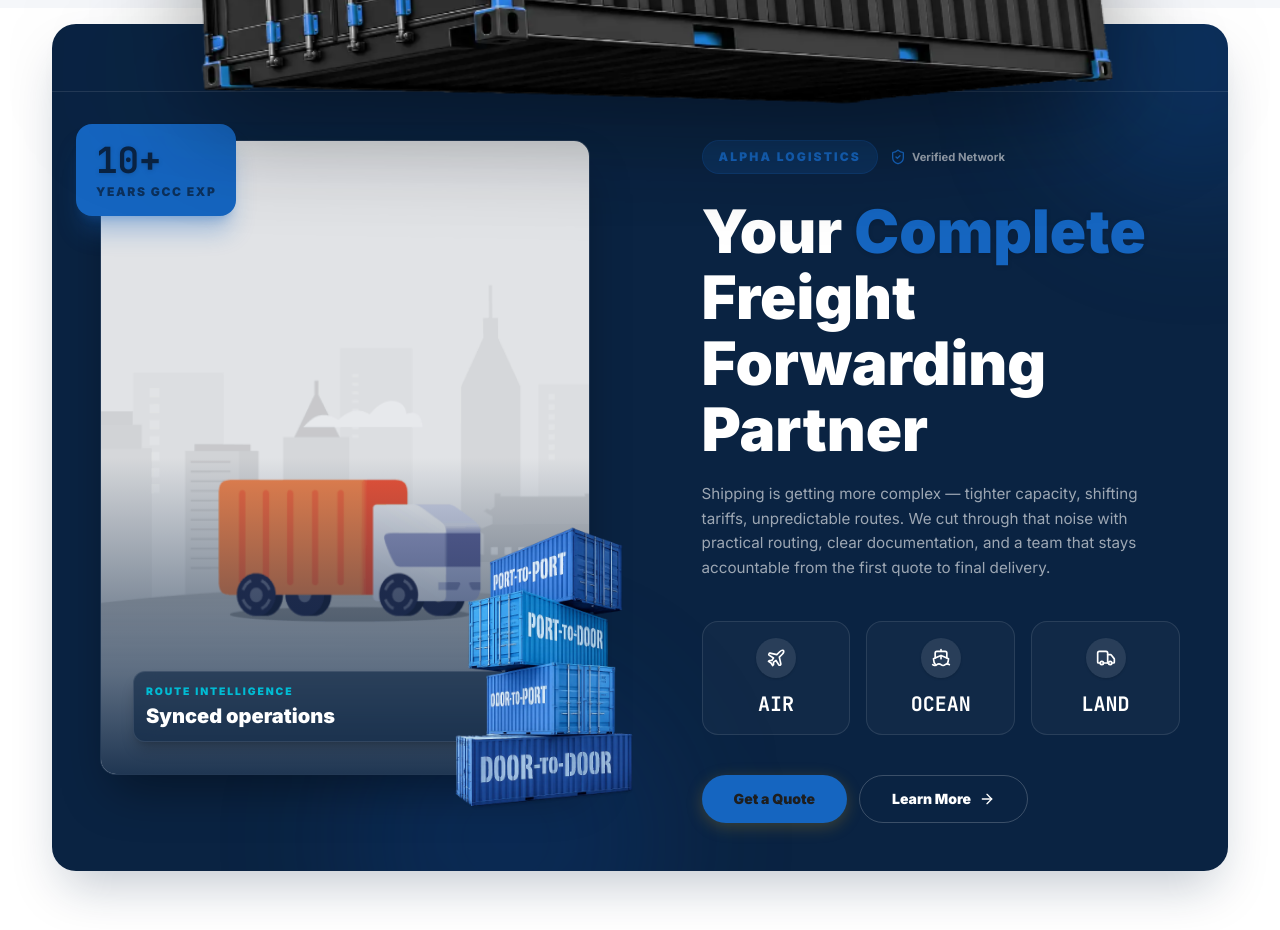
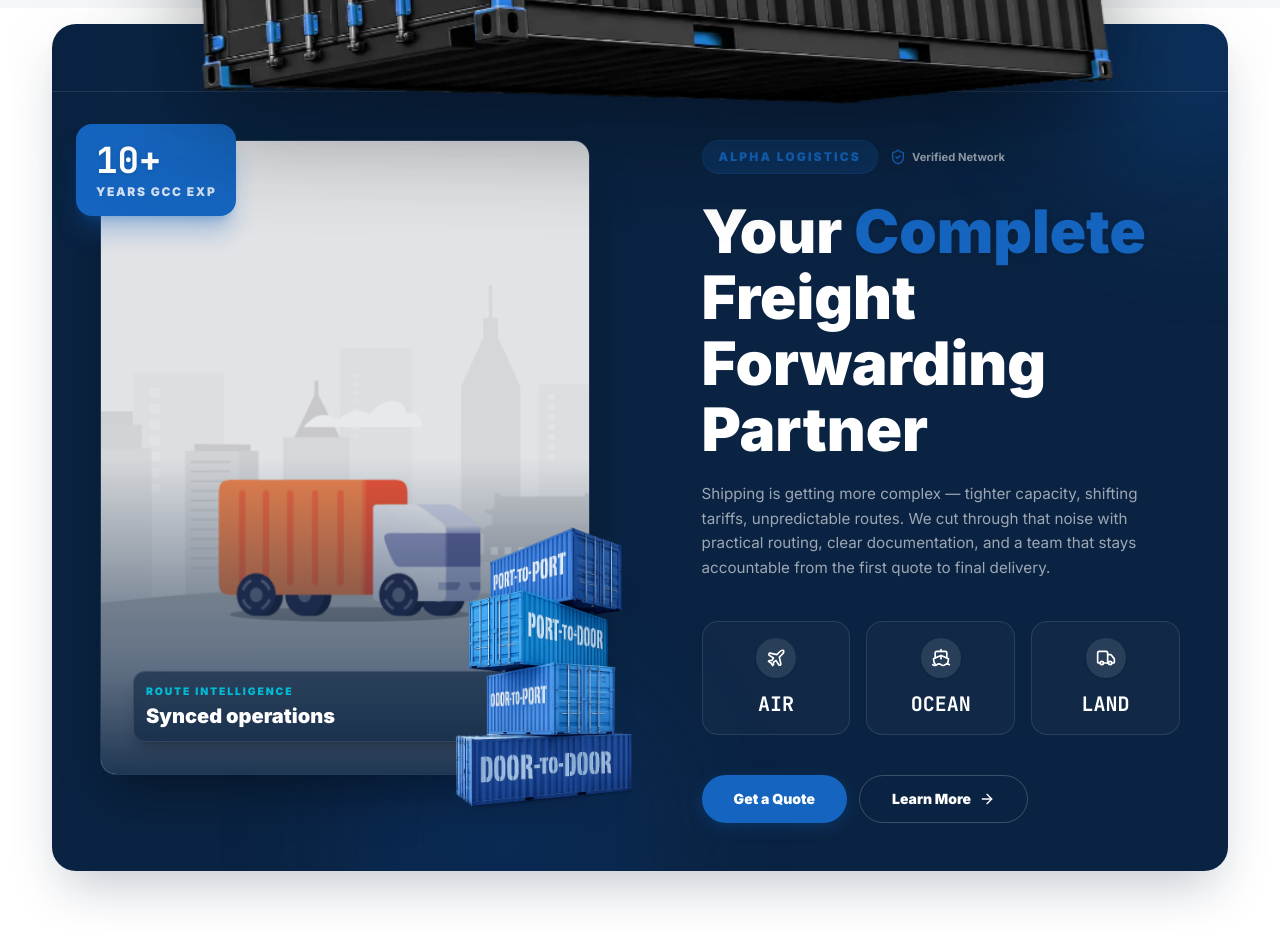
Before and after one commit to designbymishab/Alpha-Logistics, a Next.js app: page / in a window 1280 px wide. Shown: the part 980-1910 px from the top of the page. Built offline with nearby package versions, Linux system fonts and the light colour scheme.

Commit message:
update text & other colors based on this update

```diff
--- a/src/app/globals.css
+++ b/src/app/globals.css
@@ -114,15 +114,15 @@ html {
 
 .cta-blue {
   background: var(--blue-accent);
-  color: #1E1E1E;
-  box-shadow: 0 4px 16px rgba(212, 160, 23, 0.25);
+  color: #ffffff;
+  box-shadow: 0 4px 16px rgba(21, 101, 192, 0.25);
 }
 
 .cta-blue:hover {
   background: #0D47A1;
-  color: #1E1E1E;
+  color: #ffffff;
   transform: translateY(-1px);
-  box-shadow: 0 6px 20px rgba(212, 160, 23, 0.35);
+  box-shadow: 0 6px 20px rgba(21, 101, 192, 0.35);
 }
 
 .section-pad {
@@ -146,7 +146,7 @@ html {
   width: 100%;
   padding-block: 5rem;
   background:
-    radial-gradient(circle at 80% 0%, rgba(212, 160, 23, 0.15), transparent 24rem),
+    radial-gradient(circle at 80% 0%, rgba(21, 101, 192, 0.15), transparent 24rem),
     linear-gradient(135deg, #0A2342 0%, #0d2535 56%, #0A2342 100%);
   color: #ffffff;
 }
@@ -458,17 +458,17 @@ html {
     border-radius: 100px;
     font-size: 0.78rem;
     font-weight: 800;
-    color: #1E1E1E;
+    color: #ffffff;
     background: var(--blue-accent);
     text-decoration: none;
-    box-shadow: 0 4px 16px rgba(212, 160, 23, 0.22);
+    box-shadow: 0 4px 16px rgba(21, 101, 192, 0.22);
     transition: background 0.2s ease, transform 0.2s ease, box-shadow 0.2s ease;
   }
 
   .nav-cta-desktop:hover {
     background: #0D47A1;
     transform: translateY(-2px);
-    box-shadow: 0 6px 22px rgba(212, 160, 23, 0.32);
+    box-shadow: 0 6px 22px rgba(21, 101, 192, 0.32);
   }
 }
 
@@ -690,10 +690,10 @@ html {
   border-radius: 14px;
   font-size: 0.9rem;
   font-weight: 800;
-  color: #1E1E1E;
+  color: #ffffff;
   background: var(--blue-accent);
   text-decoration: none;
-  box-shadow: 0 4px 20px rgba(212, 160, 23, 0.25);
+  box-shadow: 0 4px 20px rgba(21, 101, 192, 0.25);
   transition: background 0.2s ease, transform 0.2s ease;
 }
 
--- a/src/app/page.tsx
+++ b/src/app/page.tsx
@@ -226,7 +226,7 @@ export default function Home() {
                   </div>
 
                   {/* Floating Stat Badge */}
-                  <div className="absolute -top-2 -left-2 rounded-2xl bg-blue-accent px-4 py-3 text-deep-blue shadow-xl shadow-blue-accent/30 sm:-left-6 sm:-top-4 sm:px-5 sm:py-4 z-10">
+                  <div className="absolute -top-2 -left-2 rounded-2xl bg-blue-accent px-4 py-3 text-white shadow-xl shadow-blue-accent/30 sm:-left-6 sm:-top-4 sm:px-5 sm:py-4 z-10">
                     <p className="mono-accent text-2xl font-black drop-shadow-sm sm:text-4xl">
                       10+
                     </p>
@@ -268,7 +268,7 @@ export default function Home() {
                         key={mode}
                         className="group flex flex-col items-center justify-center rounded-xl border border-white/10 bg-white/[0.03] p-3 text-center transition hover:border-blue-accent/40 hover:bg-white/[0.08] hover:shadow-lg hover:shadow-blue-accent/5 sm:rounded-2xl sm:p-4"
                       >
-                        <span className="flex size-8 items-center justify-center rounded-full bg-white/10 text-white shadow-sm transition group-hover:scale-110 group-hover:bg-blue-accent group-hover:text-deep-blue sm:size-10">
+                        <span className="flex size-8 items-center justify-center rounded-full bg-white/10 text-white shadow-sm transition group-hover:scale-110 group-hover:bg-blue-accent group-hover:text-white sm:size-10">
                           <Icon aria-hidden="true" className="size-4 sm:size-5" />
                         </span>
                         <p className="mono-accent mt-2 text-sm font-black text-white sm:mt-3 sm:text-xl">
```
